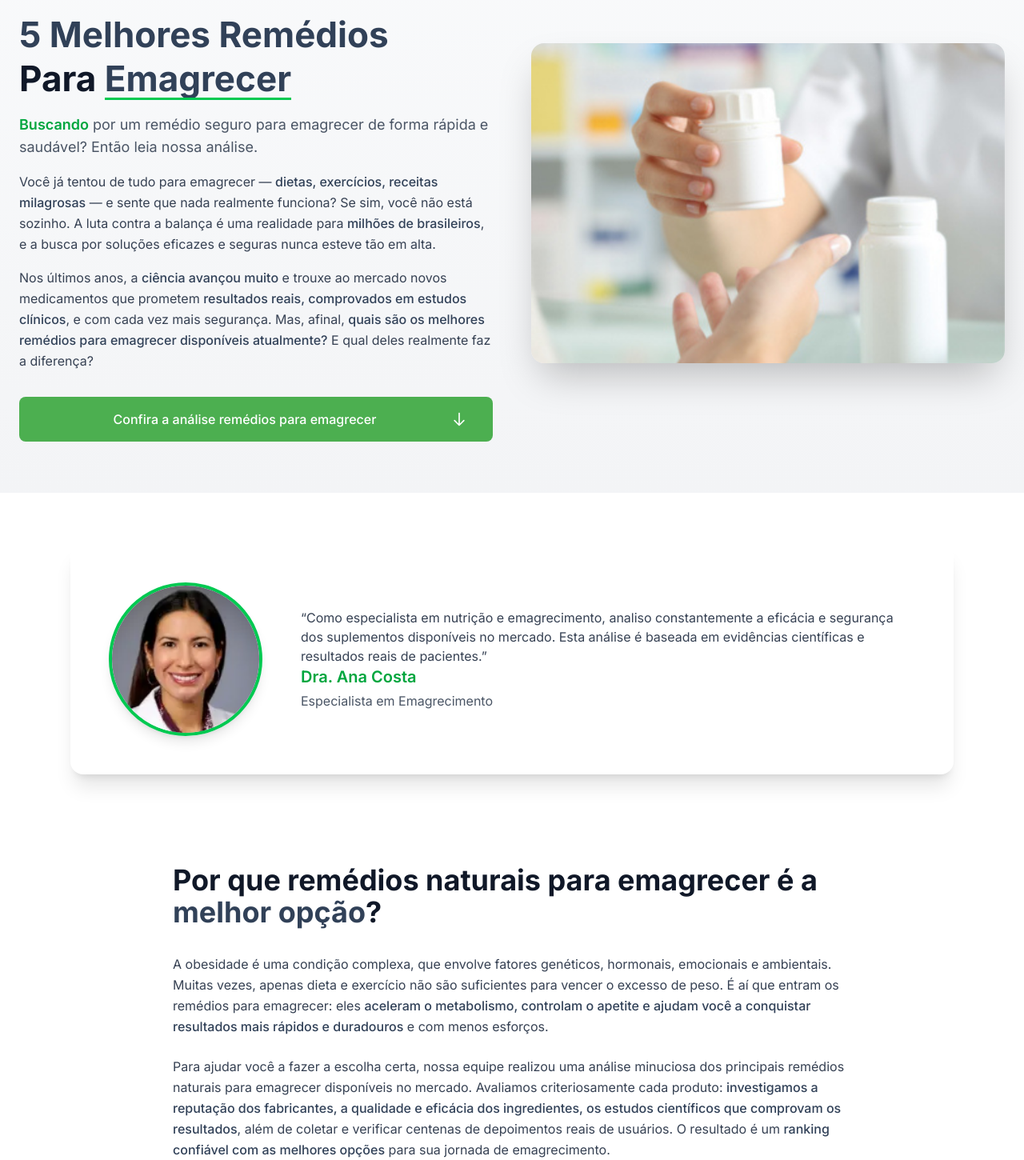
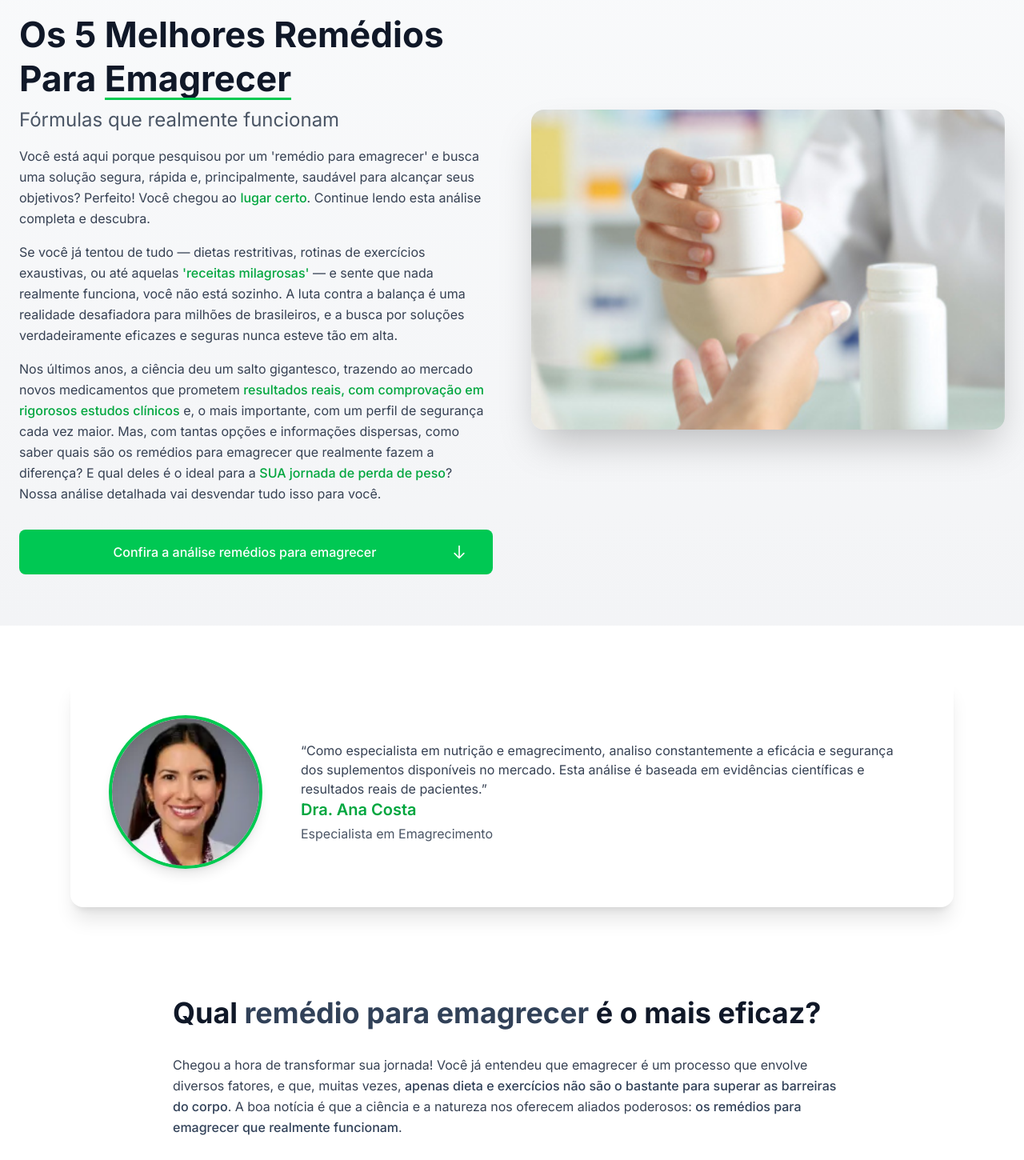
Before and after one commit to julianoleite90/emagrecedores, a Next.js app: page / in a window 1280 px wide. Shown: the part 201-1651 px from the top of the page at 80% size. Built offline with nearby package versions, Linux system fonts and the light colour scheme.

Commit message:
feat: atualiza cores dos CTAs para tons mais vibrantes

```diff
--- a/src/components/HeroCTA.tsx
+++ b/src/components/HeroCTA.tsx
@@ -7,7 +7,7 @@ const HeroCTA = () => {
     <div className="flex justify-center py-8">
       <ScrollLink
         targetId="ranking"
-        className="bg-green-600 hover:bg-green-700 text-white text-xl font-medium px-8 py-4 rounded-full shadow-lg flex items-center gap-2 transition-all transform hover:scale-105"
+        className="bg-[#00C853] hover:bg-[#00B848] text-white text-xl font-medium px-8 py-4 rounded-full shadow-lg flex items-center gap-2 transition-all transform hover:scale-105"
       >
         Confira a análise remédios para emagrecer
         <svg className="w-6 h-6" fill="none" stroke="currentColor" viewBox="0 0 24 24">
--- a/src/components/HeroSection.tsx
+++ b/src/components/HeroSection.tsx
@@ -28,20 +28,20 @@ const HeroSection = () => {
 
             {/* Título principal */}
             <div className="text-left">
-              <h1 className="text-3xl lg:text-4xl xl:text-[2.75rem] font-bold text-gray-900 leading-tight mb-4">
-                <div><span className="text-slate-700">5 Melhores Remédios</span></div>
-                <div>Para <span className="text-slate-700 relative after:content-[''] after:absolute after:left-0 after:bottom-0 after:w-full after:h-[3px] after:bg-green-500">Emagrecer</span></div>
+              <h1 className="text-3xl lg:text-4xl xl:text-[2.75rem] font-bold text-gray-900 leading-tight mb-2">
+                <div><span className="text-gray-900">Os 5 Melhores Remédios</span></div>
+                <div>Para <span className="text-gray-900 relative after:content-[''] after:absolute after:left-0 after:bottom-0 after:w-full after:h-[3px] after:bg-green-500">Emagrecer</span></div>
               </h1>
+              <h2 className="text-xl lg:text-2xl text-gray-600 mb-4">Fórmulas que realmente funcionam</h2>
             </div>
 
             {/* Subtítulo com destaque */}
-            <div className="text-lg text-gray-600">
-              <span className="text-green-600 font-semibold">Buscando</span>{' '}
-              por um remédio seguro para emagrecer de forma rápida e saudável? Então leia nossa análise.
-            </div>
+            <p className="text-gray-700 leading-relaxed">
+              Você está aqui porque pesquisou por um 'remédio para emagrecer' e busca uma solução segura, rápida e, principalmente, saudável para alcançar seus objetivos? Perfeito! Você chegou ao <span className="text-green-600 font-medium">lugar certo</span>. Continue lendo esta análise completa e descubra.
+            </p>
 
             {/* Imagem em mobile */}
-            <div className="block lg:hidden relative h-[450px] w-full my-[2px]">
+            <div className="block lg:hidden relative h-[450px] w-full mt-[2px] mb-6">
               <Image
                 src="/onovocomparativo.png"
                 alt="Remédios para emagrecer"
@@ -53,18 +53,18 @@ const HeroSection = () => {
 
             {/* Primeiro parágrafo */}
             <p className="text-gray-700 leading-relaxed">
-              Você já tentou de tudo para emagrecer — <span className="text-slate-700 font-medium">dietas, exercícios, receitas milagrosas</span> — e sente que nada realmente funciona? Se sim, você não está sozinho. A luta contra a balança é uma realidade para <span className="text-slate-700 font-medium">milhões de brasileiros</span>, e a busca por soluções eficazes e seguras nunca esteve tão em alta.
+              Se você já tentou de tudo — dietas restritivas, rotinas de exercícios exaustivas, ou até aquelas <span className="text-green-600 font-medium">'receitas milagrosas'</span> — e sente que nada realmente funciona, você não está sozinho. A luta contra a balança é uma realidade desafiadora para milhões de brasileiros, e a busca por soluções verdadeiramente eficazes e seguras nunca esteve tão em alta.
             </p>
 
             {/* Segundo parágrafo */}
             <p className="text-gray-700 mb-8 leading-relaxed">
-              Nos últimos anos, a <span className="text-slate-700 font-medium">ciência avançou muito</span> e trouxe ao mercado novos medicamentos que prometem <span className="text-slate-700 font-medium">resultados reais, comprovados em estudos clínicos</span>, e com cada vez mais segurança. Mas, afinal, <span className="text-slate-700 font-medium">quais são os melhores remédios para emagrecer disponíveis atualmente?</span> E qual deles realmente faz a diferença?
+              Nos últimos anos, a ciência deu um salto gigantesco, trazendo ao mercado novos medicamentos que prometem <span className="text-green-600 font-medium">resultados reais, com comprovação em rigorosos estudos clínicos</span> e, o mais importante, com um perfil de segurança cada vez maior. Mas, com tantas opções e informações dispersas, como saber quais são os remédios para emagrecer que realmente fazem a diferença? E qual deles é o ideal para a <span className="text-green-600 font-medium">SUA jornada de perda de peso</span>? Nossa análise detalhada vai desvendar tudo isso para você.
             </p>
 
             {/* Botão CTA */}
             <ScrollLink
               targetId="ranking"
-              className="inline-flex bg-[#4CAF50] hover:bg-[#45a049] text-white font-medium py-4 px-4 sm:px-8 rounded-lg transition-colors duration-300 items-center justify-between w-full text-sm sm:text-base whitespace-nowrap"
+              className="inline-flex bg-[#00C853] hover:bg-[#00B848] text-white font-medium py-4 px-4 sm:px-8 rounded-lg transition-colors duration-300 items-center justify-between w-full text-sm sm:text-base whitespace-nowrap"
             >
               <span className="flex-1 text-center">Confira a análise remédios para emagrecer</span>
               <svg className="w-5 h-5 ml-2 shrink-0" fill="none" stroke="currentColor" viewBox="0 0 24 24" xmlns="http://www.w3.org/2000/svg">
--- a/src/components/RankingSection.tsx
+++ b/src/components/RankingSection.tsx
@@ -125,14 +125,14 @@ const RankingSection = () => {
                 <div className="flex flex-col sm:flex-row gap-4 mb-6">
                   <UtmLink
                     href="https://www.definamaxoficial.com/"
-                    className="w-full bg-green-600 text-white text-center py-3 sm:py-4 px-4 rounded-lg hover:bg-green-700 transition-colors flex items-center justify-center gap-2 text-sm sm:text-base"
+                    className="w-full bg-[#00C853] text-white text-center py-3 sm:py-4 px-4 rounded-lg hover:bg-[#00B848] transition-colors flex items-center justify-center gap-2 text-sm sm:text-base"
                     eventId="site-oficial-definamax"
                   >
                     <span>→</span> Acessar Site Oficial
                   </UtmLink>
                   <UtmLink
                     href="https://www.definamaxoficial.com/"
-                    className="w-full bg-orange-500 text-white text-center py-3 sm:py-4 px-4 rounded-lg hover:bg-orange-600 transition-colors flex items-center justify-center gap-2 text-sm sm:text-base"
+                    className="w-full bg-[#FF6B00] text-white text-center py-3 sm:py-4 px-4 rounded-lg hover:bg-[#FF5722] transition-colors flex items-center justify-center gap-2 text-sm sm:text-base"
                     eventId="informacoes-definamax"
                   >
                     <span>→</span> Obter mais informações
@@ -247,14 +247,14 @@ const RankingSection = () => {
                 <div className="flex flex-col sm:flex-row gap-4 mb-6">
                   <UtmLink
                     href="https://mon.net.br/3i6gsj"
-                    className="w-full bg-green-600 text-white text-center py-3 sm:py-4 px-4 rounded-lg hover:bg-green-700 transition-colors flex items-center justify-center gap-2 text-sm sm:text-base"
+                    className="w-full bg-[#00C853] text-white text-center py-3 sm:py-4 px-4 rounded-lg hover:bg-[#00B848] transition-colors flex items-center justify-center gap-2 text-sm sm:text-base"
                     eventId="site-oficial-ozenvitta"
                   >
                     <span>→</span> Acessar Site Oficial
                   </UtmLink>
                   <UtmLink
                     href="https://mon.net.br/3i6gsj"
-                    className="w-full bg-orange-500 text-white text-center py-3 sm:py-4 px-4 rounded-lg hover:bg-orange-600 transition-colors flex items-center justify-center gap-2 text-sm sm:text-base"
+                    className="w-full bg-[#FF6B00] text-white text-center py-3 sm:py-4 px-4 rounded-lg hover:bg-[#FF5722] transition-colors flex items-center justify-center gap-2 text-sm sm:text-base"
                     eventId="informacoes-ozenvitta"
                   >
                     <span>→</span> Obter mais informações
@@ -366,14 +366,14 @@ const RankingSection = () => {
                 <div className="flex flex-col sm:flex-row gap-4 mb-6">
                   <UtmLink
                     href="https://mon.net.br/3eefqg"
-                    className="w-full bg-green-600 text-white text-center py-3 sm:py-4 px-4 rounded-lg hover:bg-green-700 transition-colors flex items-center justify-center gap-2 text-sm sm:text-base"
+                    className="w-full bg-[#00C853] text-white text-center py-3 sm:py-4 px-4 rounded-lg hover:bg-[#00B848] transition-colors flex items-center justify-center gap-2 text-sm sm:text-base"
                     eventId="site-oficial-sb2"
                   >
                     <span>→</span> Acessar Site Oficial
                   </UtmLink>
                   <UtmLink
                     href="https://mon.net.br/3eefqg"
-                    className="w-full bg-orange-500 text-white text-center py-3 sm:py-4 px-4 rounded-lg hover:bg-orange-600 transition-colors flex items-center justify-center gap-2 text-sm sm:text-base"
+                    className="w-full bg-[#FF6B00] text-white text-center py-3 sm:py-4 px-4 rounded-lg hover:bg-[#FF5722] transition-colors flex items-center justify-center gap-2 text-sm sm:text-base"
                     eventId="informacoes-sb2"
                   >
                     <span>→</span> Obter mais informações
@@ -485,14 +485,14 @@ const RankingSection = () => {
                 <div className="flex flex-col sm:flex-row gap-4 mb-6">
                   <UtmLink
                     href="https://mon.net.br/3eefce"
-                    className="w-full bg-green-600 text-white text-center py-3 sm:py-4 px-4 rounded-lg hover:bg-green-700 transition-colors flex items-center justify-center gap-2 text-sm sm:text-base"
+                    className="w-full bg-[#00C853] text-white text-center py-3 sm:py-4 px-4 rounded-lg hover:bg-[#00B848] transition-colors flex items-center justify-center gap-2 text-sm sm:text-base"
                     eventId="site-oficial-newdetox"
                   >
                     <span>→</span> Acessar Site Oficial
                   </UtmLink>
                   <UtmLink
                     href="https://mon.net.br/3eefce"
-                    className="w-full bg-orange-500 text-white text-center py-3 sm:py-4 px-4 rounded-lg hover:bg-orange-600 transition-colors flex items-center justify-center gap-2 text-sm sm:text-base"
+                    className="w-full bg-[#FF6B00] text-white text-center py-3 sm:py-4 px-4 rounded-lg hover:bg-[#FF5722] transition-colors flex items-center justify-center gap-2 text-sm sm:text-base"
                     eventId="informacoes-newdetox"
                   >
                     <span>→</span> Obter mais informações
@@ -604,14 +604,14 @@ const RankingSection = () => {
                 <div className="flex flex-col sm:flex-row gap-4 mb-6">
                   <UtmLink
                     href="https://app.monetizze.com.br/r/BGZ1881505"
-                    className="w-full bg-green-600 text-white text-center py-3 sm:py-4 px-4 rounded-lg hover:bg-green-700 transition-colors flex items-center justify-center gap-2 text-sm sm:text-base"
+                    className="w-full bg-[#00C853] text-white text-center py-3 sm:py-4 px-4 rounded-lg hover:bg-[#00B848] transition-colors flex items-center justify-center gap-2 text-sm sm:text-base"
                     eventId="site-oficial-mounja"
                   >
                     <span>→</span> Acessar Site Oficial
                   </UtmLink>
                   <UtmLink
                     href="https://app.monetizze.com.br/r/BGZ1881505"
-                    className="w-full bg-orange-500 text-white text-center py-3 sm:py-4 px-4 rounded-lg hover:bg-orange-600 transition-colors flex items-center justify-center gap-2 text-sm sm:text-base"
+                    className="w-full bg-[#FF6B00] text-white text-center py-3 sm:py-4 px-4 rounded-lg hover:bg-[#FF5722] transition-colors flex items-center justify-center gap-2 text-sm sm:text-base"
                     eventId="informacoes-mounja"
                   >
                     <span>→</span> Obter mais informações
--- a/src/components/WhyConsiderSection.tsx
+++ b/src/components/WhyConsiderSection.tsx
@@ -3,16 +3,16 @@ const WhyConsiderSection = () => {
     <section className="py-12 bg-white">
       <div className="max-w-4xl mx-auto px-6">
         <h2 className="text-3xl md:text-4xl font-bold text-gray-900 mb-8 text-center md:text-left">
-          Por que remédios naturais para emagrecer é a <span className="text-slate-700">melhor opção</span>?
+          Qual <span className="text-slate-700">remédio para emagrecer</span> é o mais eficaz?
         </h2>
 
         <div className="space-y-6">
           <p className="text-gray-700 leading-relaxed">
-            A obesidade é uma condição complexa, que envolve fatores genéticos, hormonais, emocionais e ambientais. Muitas vezes, apenas dieta e exercício não são suficientes para vencer o excesso de peso. É aí que entram os remédios para emagrecer: eles <span className="text-slate-700 font-medium">aceleram o metabolismo, controlam o apetite e ajudam você a conquistar resultados mais rápidos e duradouros</span> e com menos esforços.
+            Chegou a hora de transformar sua jornada! Você já entendeu que emagrecer é um processo que envolve diversos fatores, e que, muitas vezes, <span className="text-slate-700 font-medium">apenas dieta e exercícios não são o bastante para superar as barreiras do corpo</span>. A boa notícia é que a ciência e a natureza nos oferecem aliados poderosos: <span className="text-slate-700 font-medium">os remédios para emagrecer que realmente funcionam</span>.
           </p>
 
           <p className="text-gray-700 leading-relaxed">
-            Para ajudar você a fazer a escolha certa, nossa equipe realizou uma análise minuciosa dos principais remédios naturais para emagrecer disponíveis no mercado. Avaliamos criteriosamente cada produto: <span className="text-slate-700 font-medium">investigamos a reputação dos fabricantes, a qualidade e eficácia dos ingredientes, os estudos científicos que comprovam os resultados</span>, além de coletar e verificar centenas de depoimentos reais de usuários. O resultado é um <span className="text-slate-700 font-medium">ranking confiável com as melhores opções</span> para sua jornada de emagrecimento.
+            Nossa equipe de especialistas mergulhou fundo, analisando <span className="text-slate-700 font-medium">centenas de opções, estudos clínicos rigorosos e milhares de depoimentos reais</span> de quem já obteve resultados. Tudo isso para trazer a você uma seleção cuidadosamente curada: <span className="text-slate-700 font-medium">os 5 melhores remédios para emagrecer de 2025</span>, com todas as informações que você precisa para fazer uma escolha consciente e segura.
           </p>
         </div>
       </div>
```
